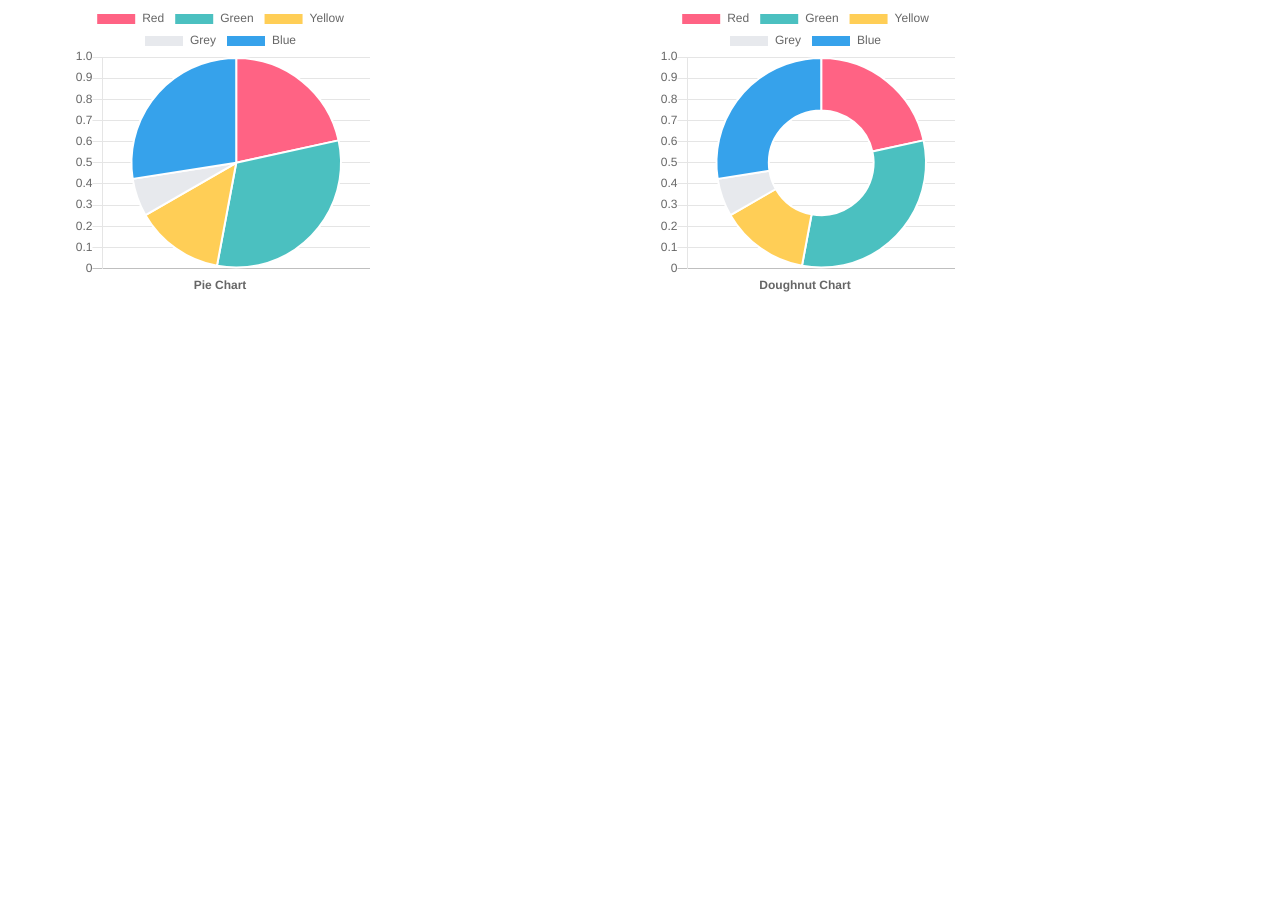
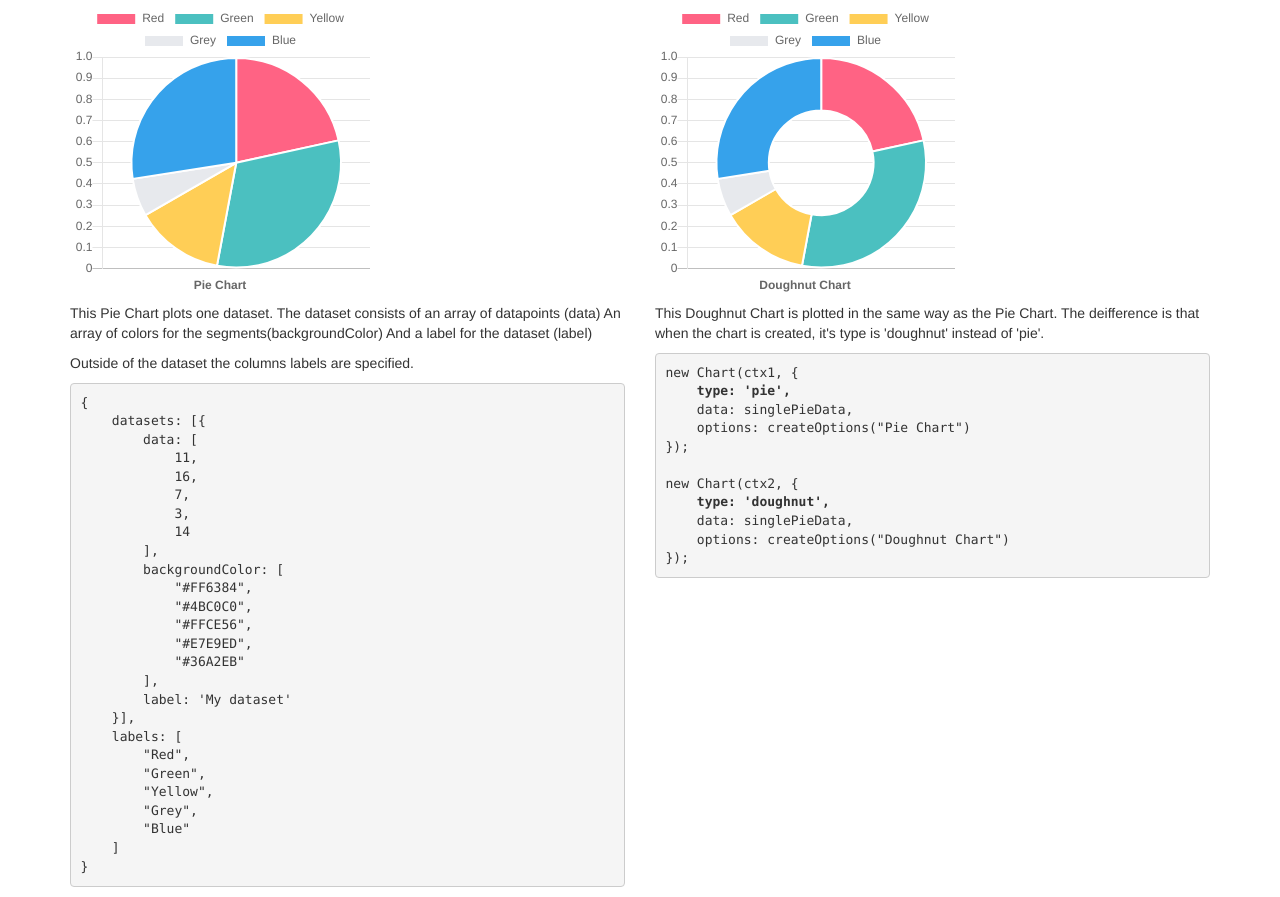
Before and after one commit to richardadalton/chartjs_examples, a plain HTML site: page pieCharts.html in a window 1280 px wide. Shown: the part 360-1257 px from the top of the page. Before the commit the page ends 800 px from the top, so only its background shows below. Drawn offline with nearby package versions, Linux system fonts and the light colour scheme.

Commit message:
Added Explanation of Polar, Pie and Composite Charts

```diff
--- a/js/barCharts.js
+++ b/js/barCharts.js
@@ -37,7 +37,7 @@ var multipleBarData = {
             14
         ],
         backgroundColor: "rgba(200,200,200,0.5)",
-        label: '2015' // for legend
+        label: '2015'
     },
         {
             data: [
@@ -48,7 +48,7 @@ var multipleBarData = {
                 4
             ],
             backgroundColor: "#FFCE56",
-            label: '2016' // for legend
+            label: '2016'
         }],
     labels: [
         "Red",
--- a/js/compositeChart.js
+++ b/js/compositeChart.js
@@ -12,7 +12,7 @@ var compositeBarLineData = {
             14
         ],
         borderColor: "rgba(220,0,0,0.5)",
-        label: '2015' // for legend
+        label: '2015'
     },
         {
             data: [
@@ -23,7 +23,7 @@ var compositeBarLineData = {
                 4
             ],
             backgroundColor: "#FFCE56",
-            label: '2016' // for legend
+            label: '2016'
         }],
     labels: [
         "Red",
--- a/js/defaultCharts.js
+++ b/js/defaultCharts.js
@@ -54,7 +54,7 @@ var genericData = {
             "#E7E9ED",
             "#36A2EB"
         ],
-        label: 'My dataset' // for legend
+        label: 'My dataset'
     }],
     labels: [
         "Red",
@@ -75,7 +75,7 @@ var genericMultipleBarData = {
             14
         ],
         backgroundColor: "rgba(200,200,200,0.5)",
-        label: '2015' // for legend
+        label: '2015'
     },
         {
             data: [
@@ -86,7 +86,7 @@ var genericMultipleBarData = {
                 4
             ],
             backgroundColor: "#FFCE56",
-            label: '2016' // for legend
+            label: '2016'
         }],
     labels: [
         "Red",
--- a/js/lineCharts.js
+++ b/js/lineCharts.js
@@ -8,7 +8,7 @@ var singleLineData = {
             14
         ],
         borderColor: "rgba(220,0,0, 1)",
-        label: 'My dataset' // for legend
+        label: 'My dataset'
     }],
     labels: [
         "Red",
--- a/js/pieCharts.js
+++ b/js/pieCharts.js
@@ -14,7 +14,7 @@ var singlePieData = {
             "#E7E9ED",
             "#36A2EB"
         ],
-        label: 'My dataset' // for legend
+        label: 'My dataset'
     }],
     labels: [
         "Red",
--- a/js/polarAreaCharts.js
+++ b/js/polarAreaCharts.js
@@ -16,7 +16,7 @@ var singlePolarAreaData = {
             "#E7E9ED",
             "#36A2EB"
         ],
-        label: 'My dataset' // for legend
+        label: 'My dataset'
     }],
     labels: [
         "Red",
--- a/js/radarCharts.js
+++ b/js/radarCharts.js
@@ -31,7 +31,7 @@ var multipleRadarData = {
             ],
             borderColor: "rgba(220,0,0,0.5)",
             backgroundColor: "rgba(220,0,0,0.5)",
-            label: '2015' // for legend
+            label: '2015'
         },
         {
             data: [
@@ -43,7 +43,7 @@ var multipleRadarData = {
             ],
             borderColor: "rgba(0,220,220,0.5)",
             backgroundColor: "rgba(0,220,220,0.5)",
-            label: '2016' // for legend
+            label: '2016'
         }],
     labels: [
         "Red",
--- a/pieCharts.html
+++ b/pieCharts.html
@@ -44,9 +44,59 @@
     <div class="row">
         <div class="col-md-6">
             <canvas id="chart1" width="300" height="300"></canvas>
+            <p> This Pie Chart plots one dataset.
+                The dataset consists of an array of datapoints (data)
+                An array of colors for the segments(backgroundColor)
+                And a label for the dataset (label)</p>
+            <p>Outside of the dataset the columns labels are specified.</p>
+<pre>
+{
+    datasets: [{
+        data: [
+            11,
+            16,
+            7,
+            3,
+            14
+        ],
+        backgroundColor: [
+            "#FF6384",
+            "#4BC0C0",
+            "#FFCE56",
+            "#E7E9ED",
+            "#36A2EB"
+        ],
+        label: 'My dataset'
+    }],
+    labels: [
+        "Red",
+        "Green",
+        "Yellow",
+        "Grey",
+        "Blue"
+    ]
+}
+</pre>
+
         </div>
         <div class="col-md-6">
             <canvas id="chart2" width="300" height="300"></canvas>
+            <p> This Doughnut Chart is plotted in the same way as the Pie Chart.
+            The deifference is that when the chart is created, it's type is 'doughnut' instead of 'pie'.
+<pre>
+new Chart(ctx1, {
+    <strong>type: 'pie',</strong>
+    data: singlePieData,
+    options: createOptions("Pie Chart")
+});
+
+new Chart(ctx2, {
+    <strong>type: 'doughnut',</strong>
+    data: singlePieData,
+    options: createOptions("Doughnut Chart")
+});
+</pre>
+
         </div>
     </div>
 </div>
@@ -61,7 +111,6 @@
         type: 'pie',
         data: singlePieData,
         options: createOptions("Pie Chart")
-
     });
 
     new Chart(ctx2, {
```
Also changed, not shown: barcharts.html (+2 -2 lines), compositeCharts.html (+45 -3 lines), polarAreaCharts.html (+34 -0 lines).
